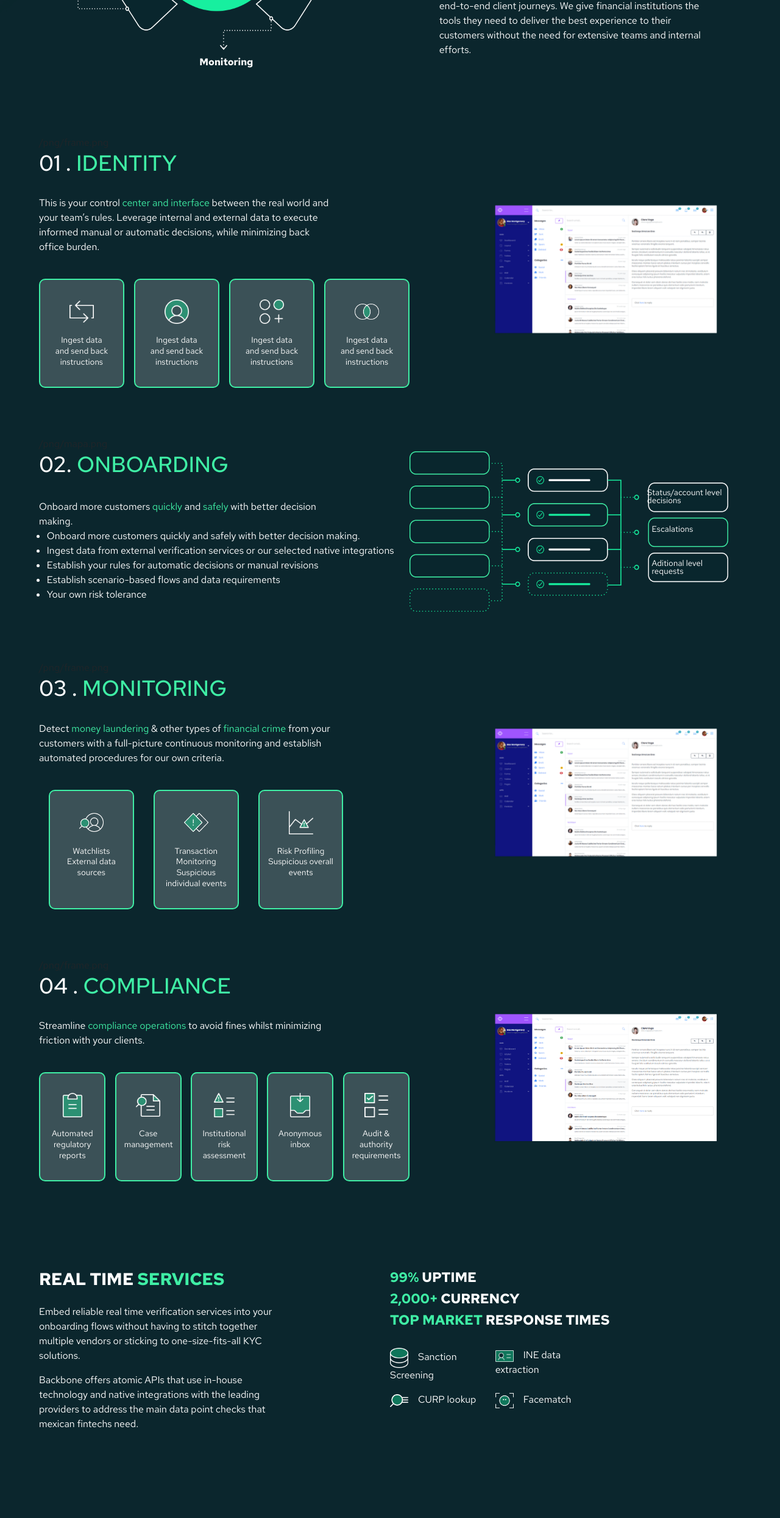
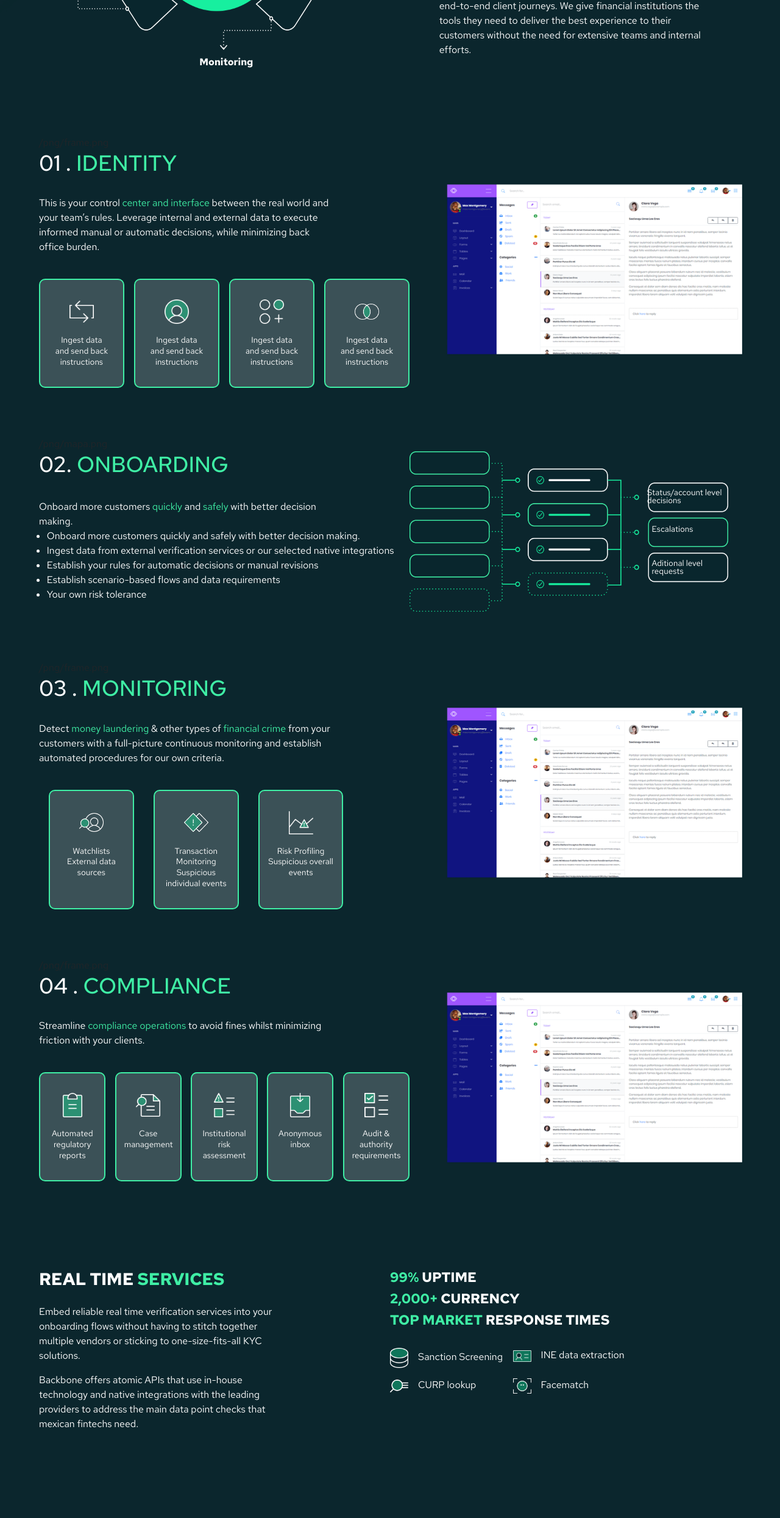
Before and after one commit to dokodeko/backbone, a Next.js app: page /clm in a window 1280 px wide. Shown: the part 976-3465 px from the top of the page at 61% size. Built offline with nearby package versions, Linux system fonts and the light colour scheme.

Commit message:
estilos completos arriba de 1280px

```diff
--- a/components/paginas/Clm/clm.module.css
+++ b/components/paginas/Clm/clm.module.css
@@ -92,3 +92,8 @@
   width: 30px;
   margin-right: 1rem;
 }
+@media (max-width: 1500px) {
+  .contclm_imagenes {
+    width: 70%;
+  }
+}
--- a/components/ui/animaciones.module.css
+++ b/components/ui/animaciones.module.css
@@ -48,7 +48,7 @@
   animation-fill-mode: both;
 }
 .fadeInRight2 img {
-  margin-right: 17% !important;
+  margin-right: 10% !important;
 }
 @-webkit-keyframes fadeInRight {
   0% {
@@ -74,6 +74,7 @@
     transform: none;
   }
 }
+
 @media (max-width: 767px) {
   .fadeInRight {
     margin-right: 0;
--- a/components/ui/ui.module.css
+++ b/components/ui/ui.module.css
@@ -157,7 +157,7 @@
   align-items: center;
 }
 .custom_imagen img {
-  width: 60%;
+  width: 80%;
   display: block;
   margin-right: -10rem;
   margin-left: auto;
@@ -195,5 +195,6 @@
   }
   .imagen_parrafo {
     height: auto;
+    width: 95%;
   }
 }
```
